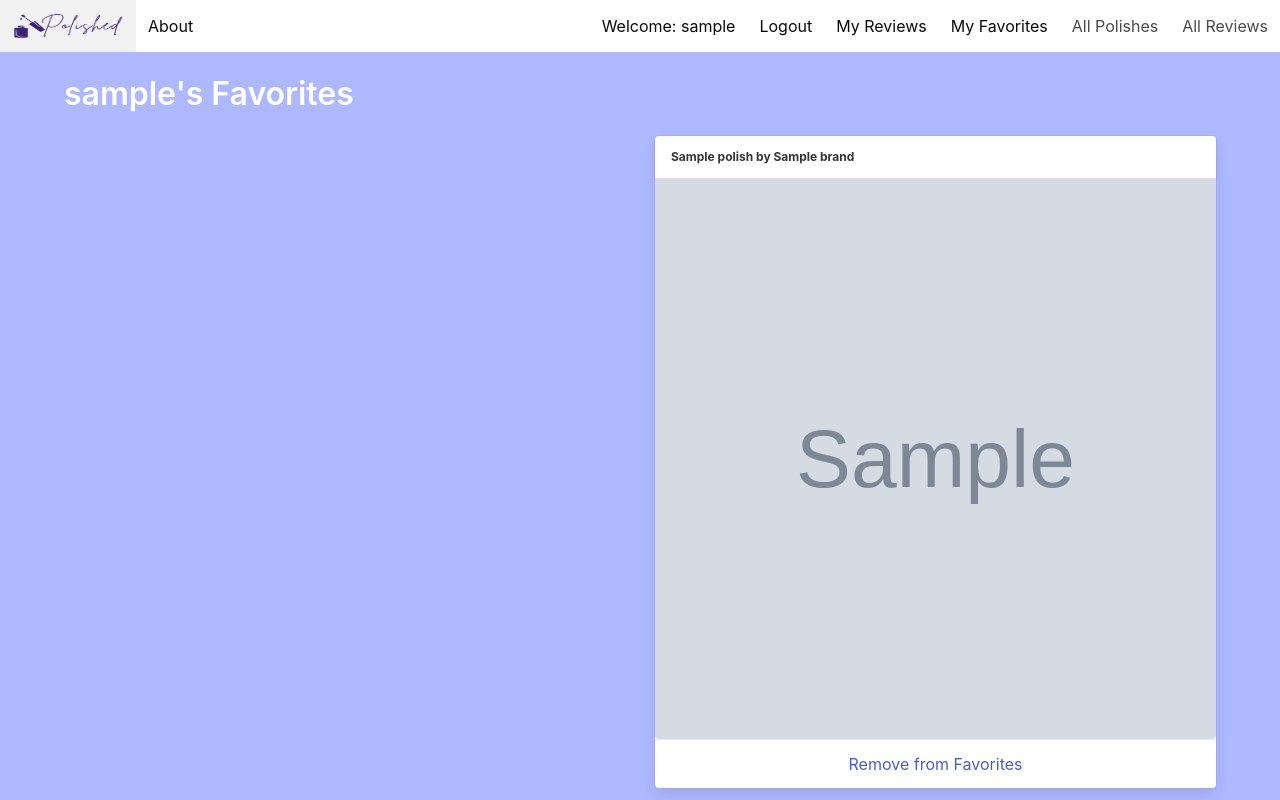
After one commit to npereznyc/polished_fullstack, a Django app: page /myfavorites/ in a window 1280 px wide. The commit adds this page. Run offline with Django 4.2, Linux system fonts and the light colour scheme; a user stored in the database is signed in; tables that the repository leaves empty hold one stand-in row (values such as "Sample post"); grey boxes marked "Sample" are stand-in pictures.

Commit message:
Adding polishes to favorites is working

```diff
--- a/main_app/admin.py
+++ b/main_app/admin.py
@@ -17,3 +17,7 @@ admin.site.register(Brand, BrandAdmin)
 class PhotoAdmin(admin.ModelAdmin):
     list_display = ('id', 'url', 'review')
 admin.site.register(Photo, PhotoAdmin)
+
+# class FavoriteAdmin(admin.ModelAdmin):
+#     list_display = ('id', 'user', 'polish', 'brand')
+# admin.site.register(Favorite, FavoriteAdmin)
--- a/main_app/models.py
+++ b/main_app/models.py
@@ -17,6 +17,8 @@ class Polish(models.Model):
     name = models.CharField(max_length=100)
     image = models.CharField(max_length=400, default="https://www.dictionary.com/e/wp-content/uploads/2018/02/nail-polish-light-skin-tone.png")
     brand = models.ForeignKey(Brand, on_delete=models.CASCADE, related_name='polishes')
+    favorites = models.ManyToManyField(User, related_name='favorite', default=None, blank=True)
+
 
     def __str__(self):
         return self.name
--- a/main_app/templates/base.html
+++ b/main_app/templates/base.html
@@ -37,6 +37,7 @@
                 <span class="navbar-item">Welcome: {{user.username}}</span>
                 <a class="navbar-item" href="{% url 'logout' %}">Logout</a>
                 <a class="navbar-item" href="{% url 'my_reviews' %}">My Reviews</a>
+                <a class="navbar-item" href="{% url 'favorites_list' %}">My Favorites</a>
             </div>
             {% else %}
             <div class="navbar-menu navbar-end">
--- a/main_app/templates/polish_list.html
+++ b/main_app/templates/polish_list.html
@@ -19,7 +19,7 @@
         </figure>
       </div>
       <footer class="card-footer">
-        <a href="#" class="card-footer-item">Save to Favorites</a>
+        <a href="{% url 'add_favorite' polish.id%}" class="card-footer-item">Save to Favorites</a>
       </footer>
 
     </div>
--- a/main_app/templates/polish_reviews.html
+++ b/main_app/templates/polish_reviews.html
@@ -29,7 +29,7 @@
                 </div>
             </div>
             <footer class="card-footer">
-                <a href="#" class="card-footer-item">Save to Favorites</a>
+                <a href="{% url 'add_favorite' polish.id%}" class="card-footer-item">Save to Favorites</a>
             </footer>
         </div>
     </a>
--- a/main_app/templates/review_list.html
+++ b/main_app/templates/review_list.html
@@ -32,9 +32,6 @@
       <footer class="card-footer">
         <a href="#" class="card-footer-item">Save to Favorites</a>
       </footer>
-
-
-
     </div>
 </div>
 </a>
--- /dev/null
+++ b/main_app/templates/user_favorites.html
@@ -0,0 +1,38 @@
+{% extends 'base.html' %}
+
+{% comment %} for head title tags and helping us with SEO {% endcomment %}
+{% block title %}Favorites{% endblock %}
+
+{% block content %}
+
+<h1 class="title pt-5">{{user}}'s Favorites</h1>
+<!-- <a class="button is-dark" href="{% url 'create_review' %}">Add A Review!</a> -->
+<div class="gallery">
+  {% for polish in favorite %}
+  <a href="{% url 'polish_reviews' polish.pk %}">
+    <div class="card">
+        <div class="card-header">
+          <p class="card-header-title">{{polish.name}} by {{polish.brand}}</p>
+        </div>
+        <div class="card-image">
+          <figure class="image is-square">
+            <img src="{{polish.image}}" alt="{{polish.name}}" />
+          </figure>
+        </div>
+
+      <footer class="card-footer">
+        <a href="{% url 'add_favorite' polish.id %}" class="card-footer-item">Remove from Favorites</a>
+      </footer>
+    </div>
+</div>
+</a>
+{% empty %}
+<article class="message">
+  <div class="message-header">
+    <p>You haven't saved any polishes to your favorites.</p>
+  </div>
+</article>
+{% endfor %}
+</div>
+
+{% endblock %}
--- a/main_app/urls.py
+++ b/main_app/urls.py
@@ -17,4 +17,7 @@ urlpatterns = [
     path('accounts/signup/', views.Signup.as_view(), name="signup"),
     path('myreviews/', views.UserReviews.as_view(), name='my_reviews'),
     path('reviews/<int:review_id>/add_photo/', views.add_photo, name='add_photo'),
+
+    path('favorites/<int:id>/', views.add_favorite, name='add_favorite'),
+    path('myfavorites/', views.favorites_list, name='favorites_list'),
 ]
--- a/main_app/views.py
+++ b/main_app/views.py
@@ -1,6 +1,6 @@
-from django.shortcuts import render, redirect
+from django.shortcuts import render, redirect, get_object_or_404
 from django.views import View, generic
-from django.http import HttpResponse
+from django.http import HttpResponse, HttpResponseRedirect
 from django.views.generic.base import TemplateView
 from django.views.generic.edit import CreateView, UpdateView, DeleteView
 from django.views.generic.detail import DetailView
@@ -83,7 +83,7 @@ class UserReviews(LoginRequiredMixin,generic.ListView):
     template_name = 'user_reviews.html'
 
     def get_queryset(self):
-        user_reviews=Review.objects.filter(user=self.request.user)
+        # user_reviews=Review.objects.filter(user=self.request.user)
         return Review.objects.filter(user=self.request.user)
 
 
@@ -151,3 +151,29 @@ def add_photo(request, review_id):
         except:
             print('An error occurred uploading file to S3')
     return redirect('my_reviews')
+
+@ login_required
+def add_favorite(request, id):
+    polish = get_object_or_404(Polish, id=id)
+    print('user: ', request.user.pk)
+
+    if polish.favorites.filter(id=request.user.id).exists():
+        polish.favorites.remove(request.user.pk)
+        print('remove ', polish.favorites)
+    else:
+        polish.favorites.add(request.user.pk)
+        print('add: ', polish.favorites)
+    return redirect('favorites_list')
+    # return HttpResponseRedirect(request.META['HTTP_REFERER'])
+
+# class UserFavorites(LoginRequiredMixin,generic.ListView):
+#     model = Favorite
+#     template_name = 'user_favorites.html'
+
+#     def get_queryset(self):
+#         return Favorite.objects.filter(user=self.request.user)
+
+@login_required
+def favorites_list(request):
+    favorite=Polish.objects.filter(favorites=request.user.pk)
+    return render(request, 'user_favorites.html', {'favorite' : favorite})
```
Also changed, not shown: main_app/migrations/0009_favorite.py (added), main_app/migrations/0010_polish_favorites_delete_favorite.py (added).
